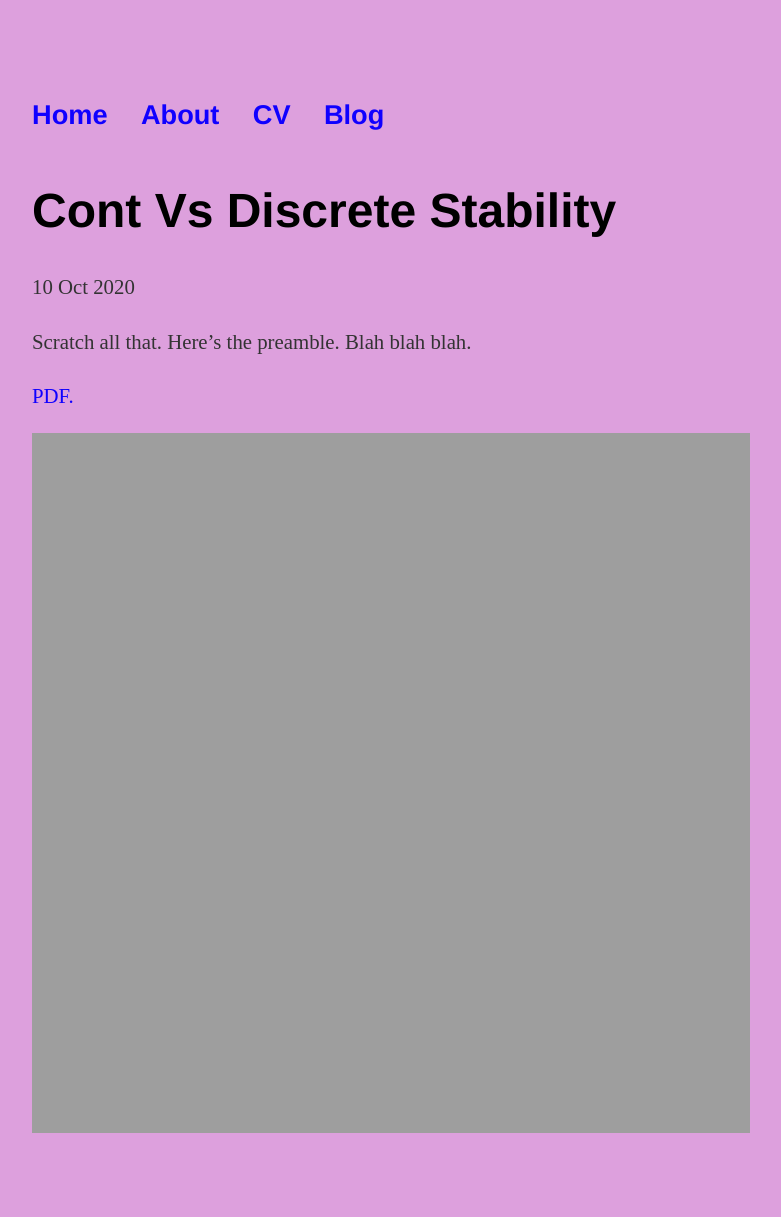
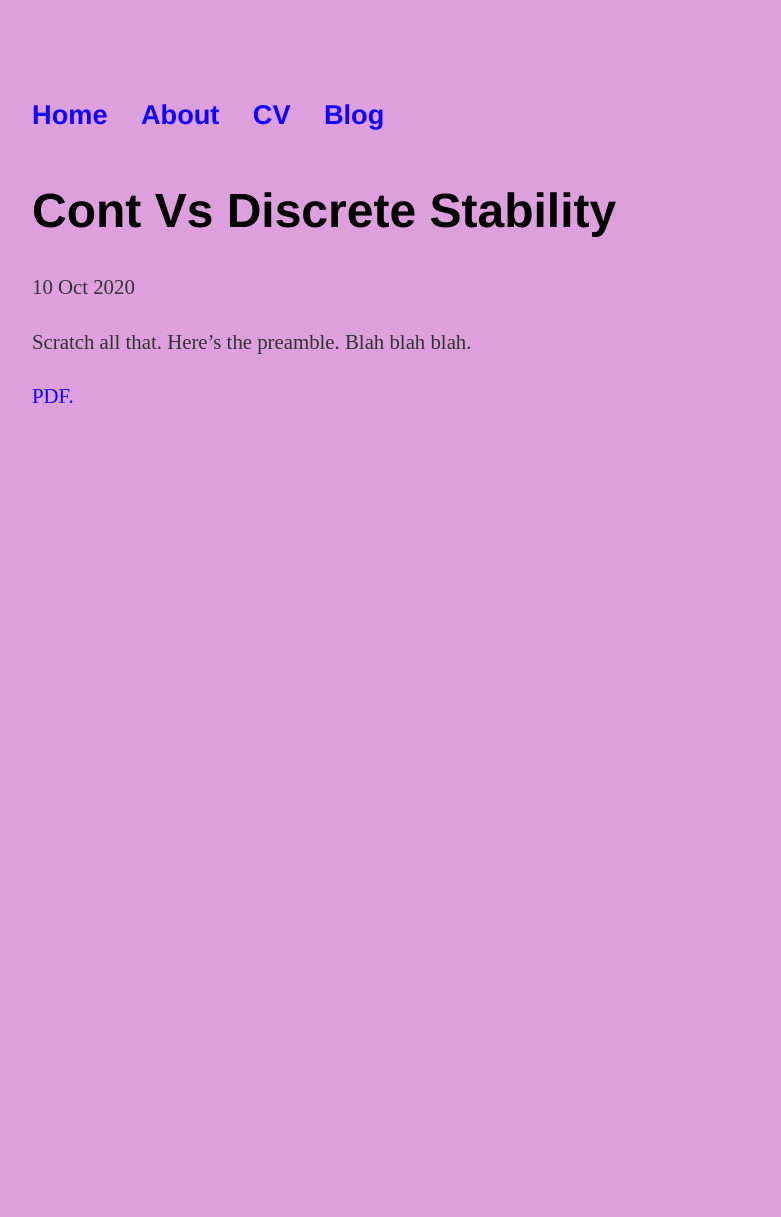
Before and after one commit to kozleo/kozleo.github.io, a Jekyll site: the page built from _posts/2020-10-10-cont-vs-discrete-stability.md, in a window 1280 px wide. Shown: the whole page, without its empty margins (48-829 px from the left). Built offline with Jekyll 4.4.1, drawn with Linux system fonts in a browser that asks for light colours; our own code applies the rules of GitHub Pages for plain Markdown files; after the commit the page ends 900 px from its top, so only the background shows below that.

Commit message:
Update 2020-10-10-cont-vs-discrete-stability.md

```diff
--- a/_posts/2020-10-10-cont-vs-discrete-stability.md
+++ b/_posts/2020-10-10-cont-vs-discrete-stability.md
@@ -2,4 +2,3 @@ Scratch all that. Here's the preamble. Blah blah blah.
 
 
 <a href="https://kozleo.github.io/documents/main.pdf" type="application/pdf" >PDF.</a>
-<iframe src="https://kozleo.github.io/documents/main.pdf" style="width:718px; height:700px;" frameborder="0"></iframe>
```
